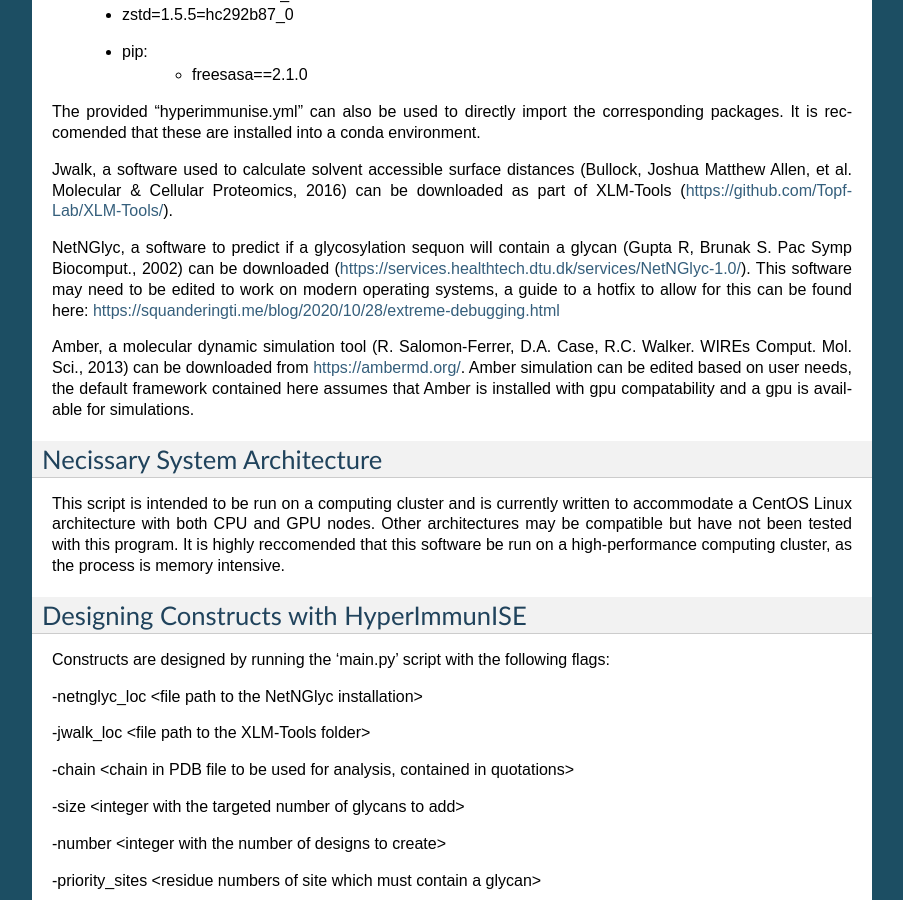
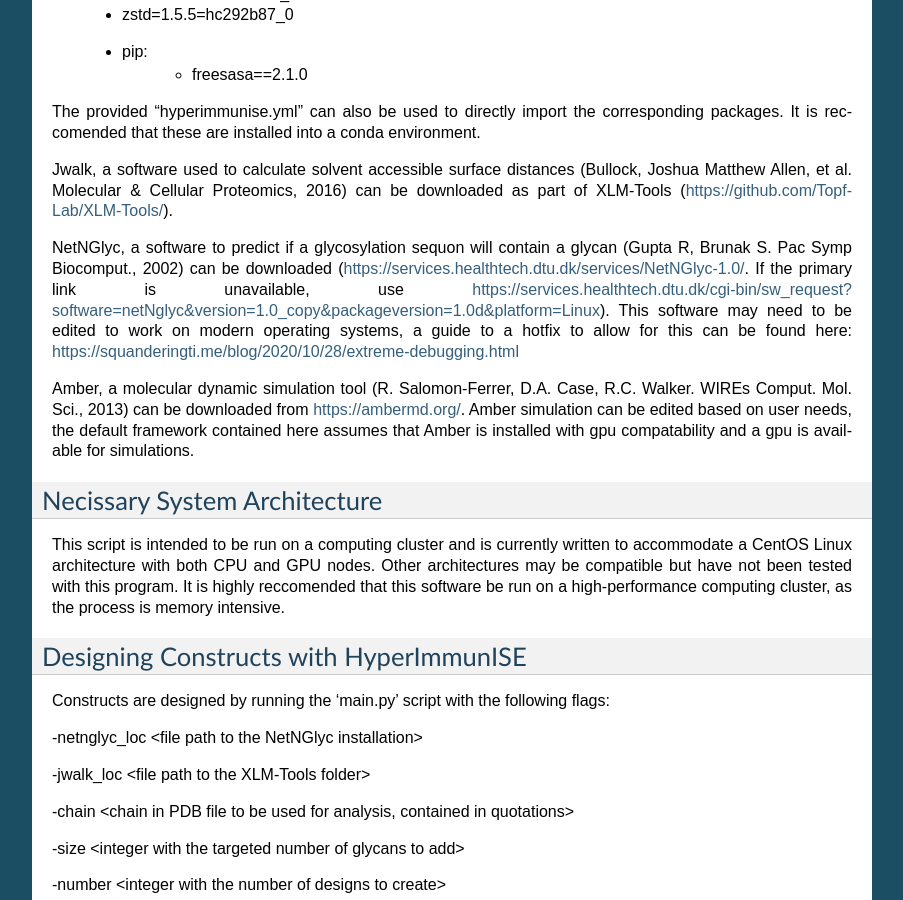
Before and after one commit to Jiwon-Lee-Lab/HyperImmunISE, a Sphinx documentation site: the page built from docs/usage.rst, in a window 1280 px wide and 900 px high, scrolled down 1223 px. Shown: the whole window, without its empty margins (198-1101 px from the left). Built offline with Sphinx 7.4.7, drawn with Linux system fonts in a browser that asks for light colours.

Commit message:
Update usage.rst

```diff
--- a/docs/usage.rst
+++ b/docs/usage.rst
@@ -71,7 +71,7 @@
 
 NetNGlyc, a software to predict if a glycosylation sequon will contain a glycan
 (Gupta R, Brunak S. Pac Symp Biocomput., 2002) can be downloaded
-(https://services.healthtech.dtu.dk/services/NetNGlyc-1.0/).
+(https://services.healthtech.dtu.dk/services/NetNGlyc-1.0/. If the primary link is unavailable, use https://services.healthtech.dtu.dk/cgi-bin/sw_request?software=netNglyc&version=1.0_copy&packageversion=1.0d&platform=Linux).
 This software may need to be edited to work on modern operating systems, a guide
 to a hotfix to allow for this can be found here:
 https://squanderingti.me/blog/2020/10/28/extreme-debugging.html
```
